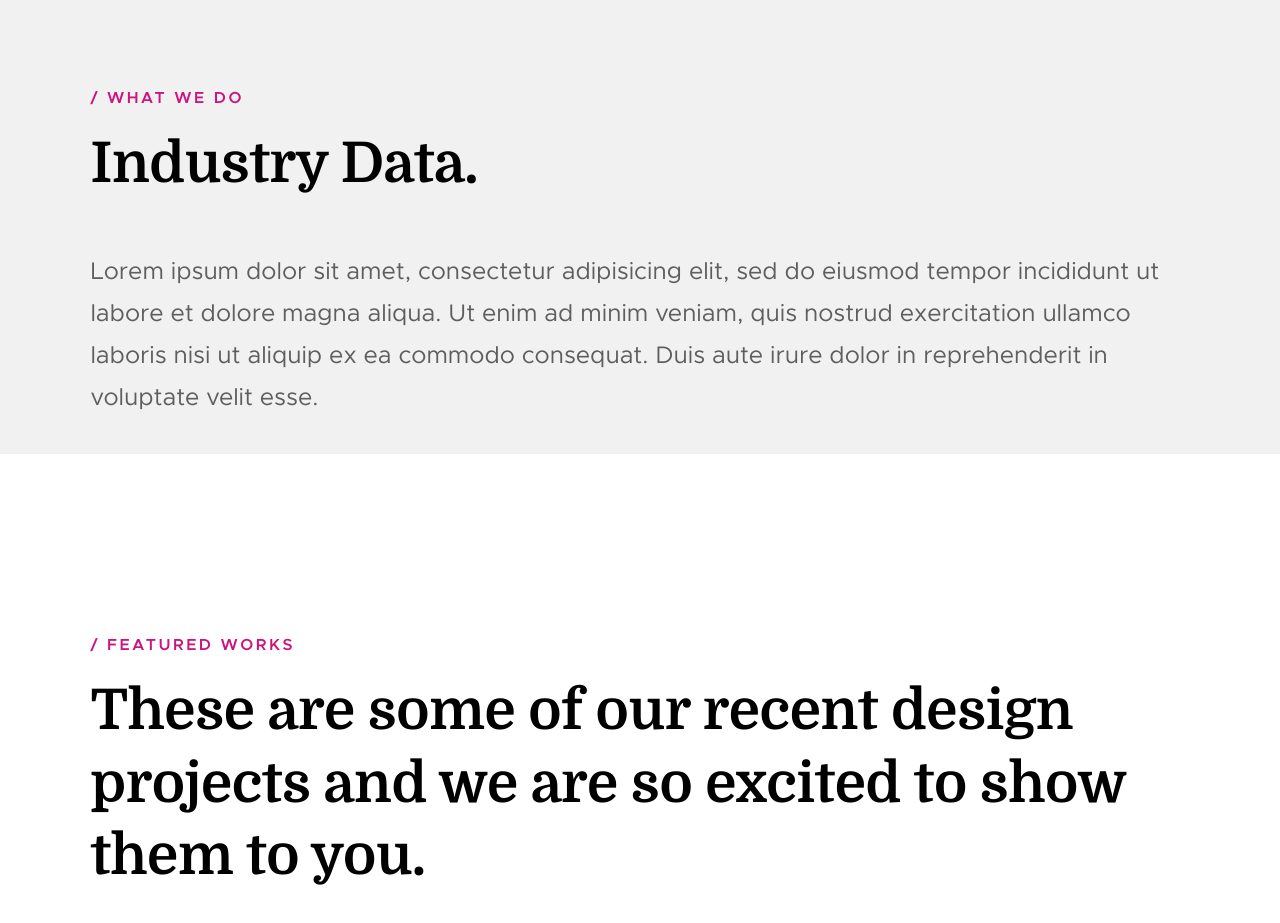
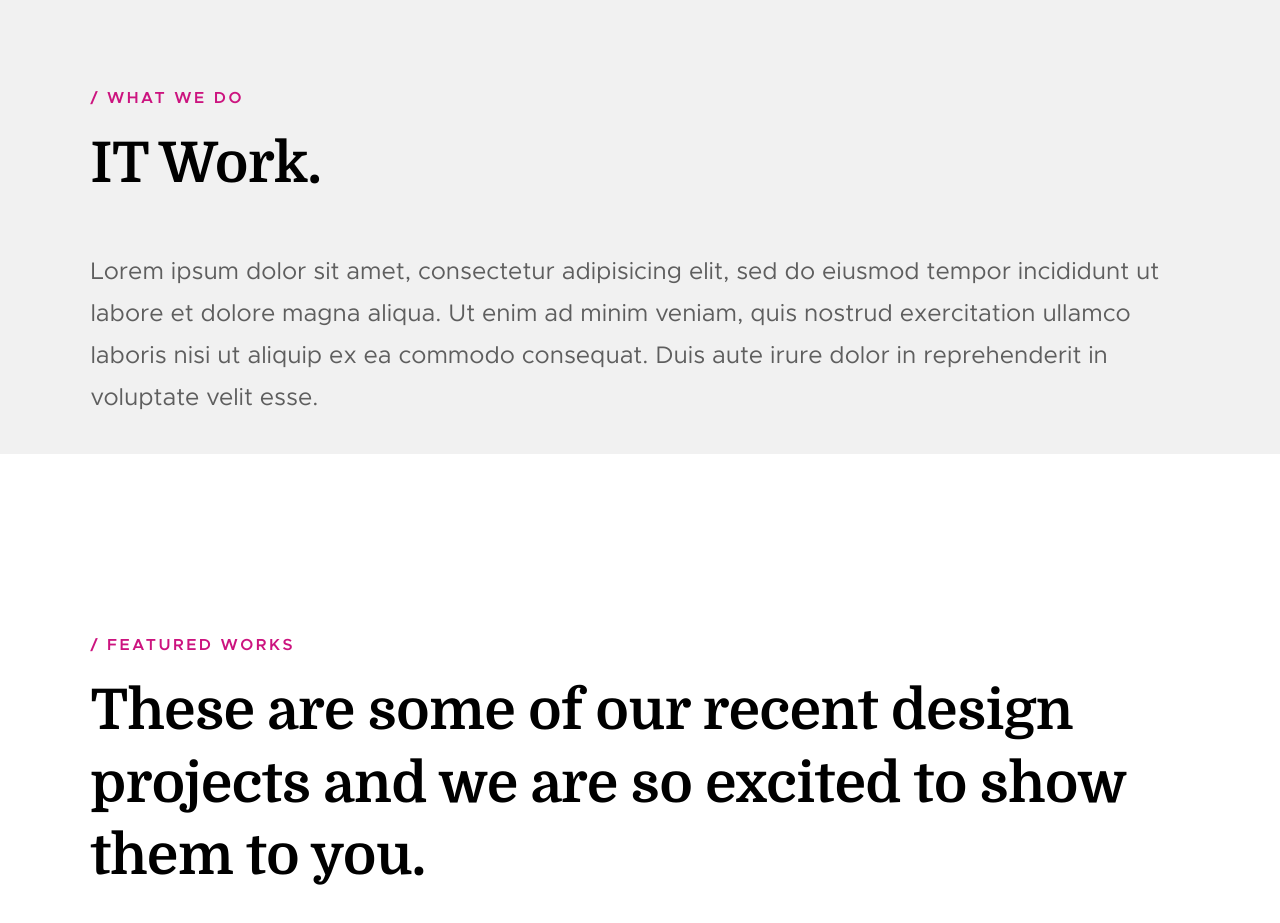
Before and after one commit to stevens378/daikon2a, a plain HTML site: page index.html in a window 1280 px wide. Shown: the part 3800-4723 px from the top of the page. Drawn offline with Linux system fonts and the light colour scheme; files whose address does not match are found by name.

Commit message:
Update index.html

```diff
--- a/index.html
+++ b/index.html
@@ -236,7 +236,7 @@
     </section> <!-- end s-about -->
 
 
-    <!-- services
+    <!-- industry data
     ================================================== -->
     <section id='industrydata' class="s-services light-gray">
 
@@ -346,7 +346,7 @@
         <div class="row section-header" data-aos="fade-up">
             <div class="col-full">
                 <h3 class="subhead">What We Do</h3>
-                <h1 class="display-1">Industry Data.</h1>
+                <h1 class="display-1">IT Work.</h1>
             </div>
         </div> <!-- end section-header -->
 
```
